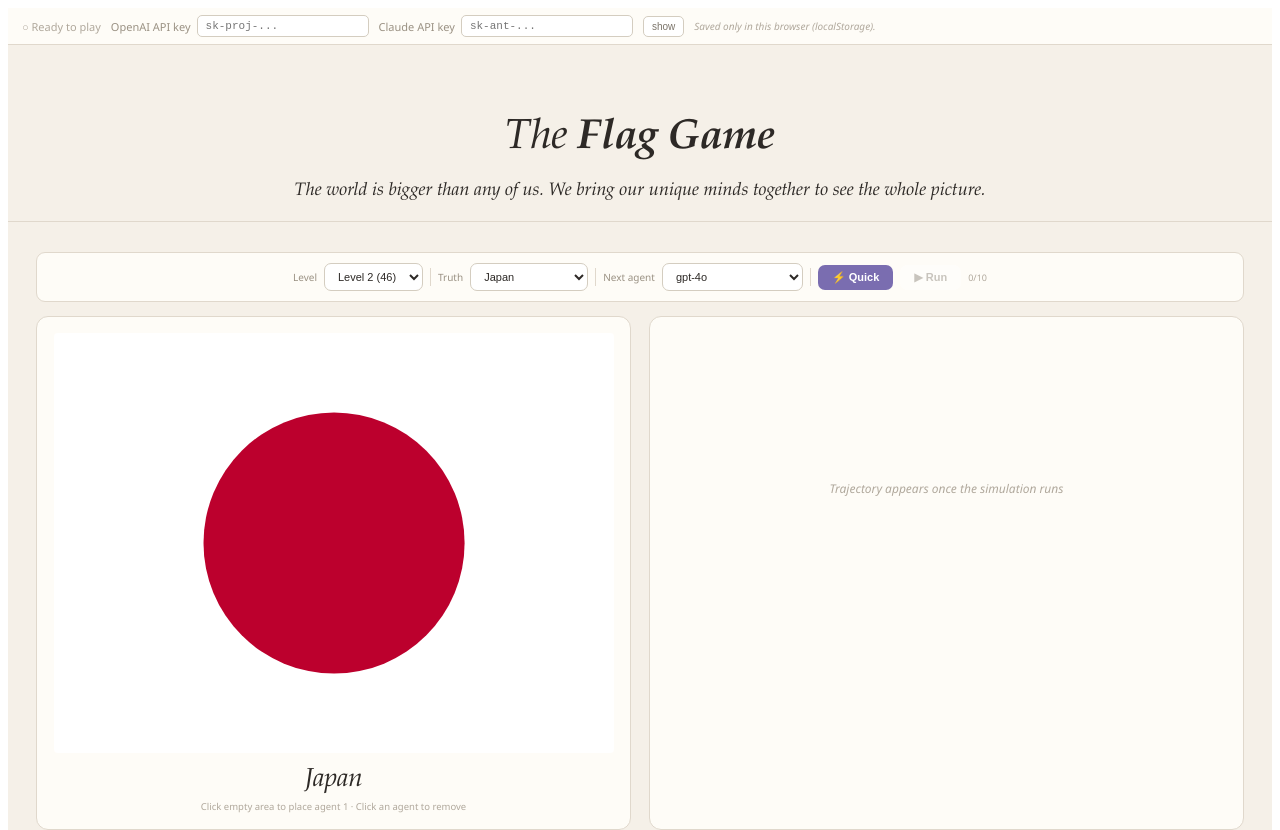
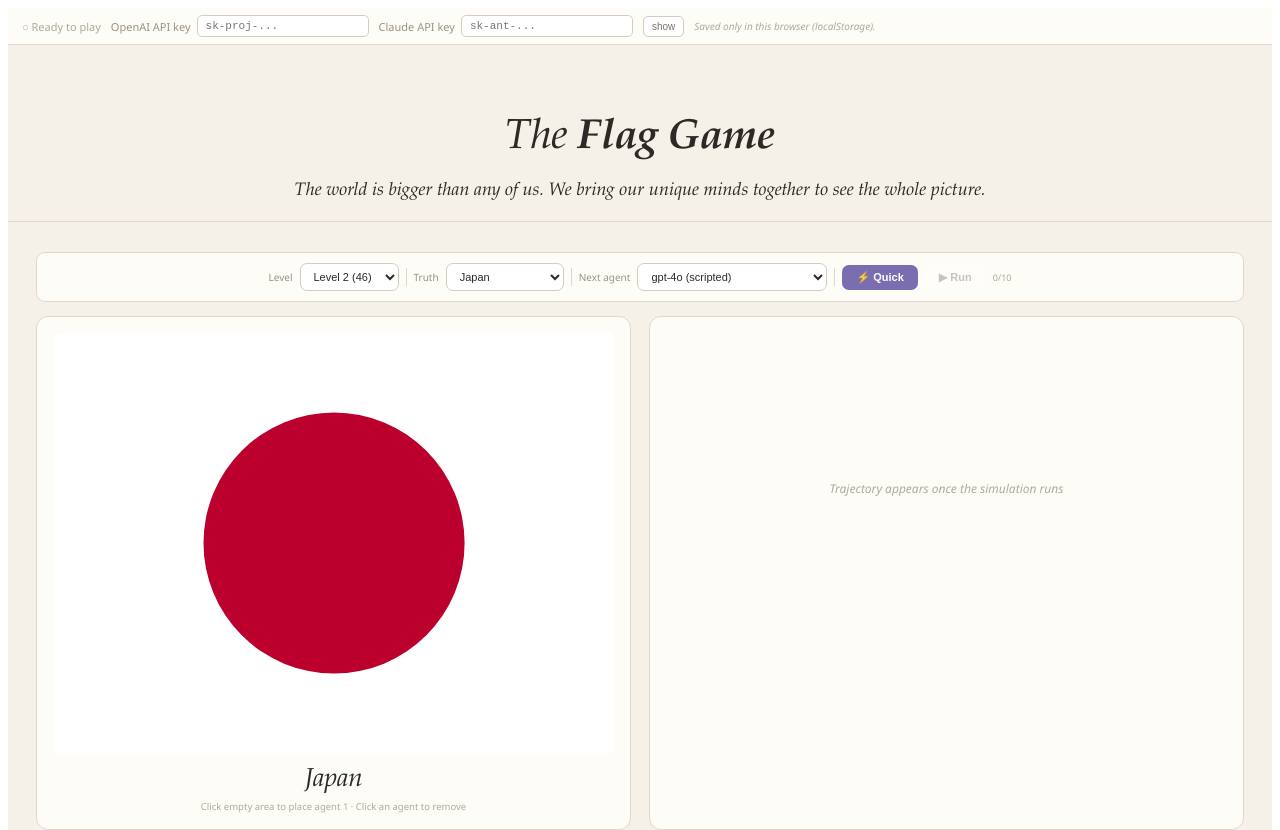
Before and after one commit to lizardp1/flag_game, a React (Vite) app: page / in a window 1280 px wide. Shown: the top 830 px of the page. Built offline with nearby package versions, Linux system fonts and the light colour scheme.

Commit message:
Label models without keys as scripted

```diff
--- a/src/App.jsx
+++ b/src/App.jsx
@@ -1,7 +1,7 @@
 import React, { useState, useEffect, useCallback, useRef, useMemo } from 'react';
 import { LineChart, Line, XAxis, YAxis, CartesianGrid, Tooltip, ResponsiveContainer } from 'recharts';
 import REAL_GRIDS_RAW from './realGrids.json';
-import { rasterizeFlag, cropAgentView, llmInteraction, PROVIDERS, availableModels, anyKey, modelMeta } from './llm';
+import { rasterizeFlag, cropAgentView, llmInteraction, PROVIDERS, availableModels, anyKey, hasModelKey, modelMeta } from './llm';
 
 /* ═══════ EMBEDDED REAL FLAG SVGs (from flag-icons, optimized with svgo) ═══════ */
 const FLAG_SVG={
@@ -692,8 +692,8 @@ function OutcomePanel({shares,truthC,agents,guesses}){if(!shares)return null;con
 
 /* ═══════ MAIN ═══════ */
 function FlagGame({keys}){
-  const live=anyKey(keys);const avail=useMemo(()=>availableModels(keys),[keys]);
   const[lvl,setLvl]=useState(1);const[truth,setTruth]=useState('Japan');const[agents,setAgents]=useState([]);const[model,setModel]=useState('gpt-4o');
+  const live=hasModelKey(model,keys);const avail=useMemo(()=>availableModels(keys),[keys]);
   const[phase,setPhase]=useState('setup');const[guesses,setGuesses]=useState([]);const[allG,setAllG]=useState([]);const[traj,setTraj]=useState([]);
   const[step,setStep]=useState(0);const[pr,setPr]=useState(0);const[cons,setCons]=useState(false);const[active,setActive]=useState([]);
   const[hovIdx,setHovIdx]=useState(null);const[fShares,setFS]=useState(null);const[apiError,setApiError]=useState(null);const iRef=useRef(null);const sim=useRef(null);const nid=useRef(1);
@@ -840,13 +840,14 @@ function runStepAdv(ag,grid,rng,advTarget){if(ag.length<2)return;const si=Math.f
 function probeAllAdv(ag,grid,advTarget){return ag.map(a=>a.adv?advTarget:bestGuess(analyzeCrop(grid,a.top,a.left),a.memory,a));}
 
 function AdversarialGame({keys}){
-  const live=anyKey(keys);const avail=useMemo(()=>availableModels(keys),[keys]);
+  const[model,setModel]=useState('gpt-4o');
+  const live=hasModelKey(model,keys);const avail=useMemo(()=>availableModels(keys),[keys]);
   const[lvl,setLvl]=useState(0);
   const[truth,setTruth]=useState(()=>{const ts=LEVELS[0].truth;return ts[Math.floor(Math.random()*ts.length)];});
   const[advTarget,setAdvTarget]=useState(()=>{const ts=LEVELS[0].truth;return ts.find(c=>c!==ts[0])||ts[0];});
   const[advReason,setAdvReason]=useState(()=>describeFlag(LEVELS[0].truth[1]||LEVELS[0].truth[0]));
   useEffect(()=>{setAdvReason(describeFlag(advTarget));},[advTarget]);
-  const[model,setModel]=useState('gpt-4o');const[agents,setAgents]=useState(()=>makeAdvAgents('gpt-4o'));
+  const[agents,setAgents]=useState(()=>makeAdvAgents('gpt-4o'));
   const[phase,setPhase]=useState('setup');const[guesses,setGuesses]=useState([]);const[allG,setAllG]=useState([]);const[traj,setTraj]=useState([]);
   const[step,setStep]=useState(0);const[pr,setPr]=useState(0);const[cons,setCons]=useState(false);const[active,setActive]=useState([]);
   const[hovIdx,setHovIdx]=useState(null);const[fShares,setFS]=useState(null);const[apiError,setApiError]=useState(null);const iRef=useRef(null);const sim=useRef(null);
@@ -985,8 +986,8 @@ function AdversarialGame({keys}){
 /* ═══════ FIRST-PERSON GAME ═══════ */
 const FP_TOTAL_ROUNDS=8;
 function FirstPersonGame({keys}){
-  const live=anyKey(keys);const avail=useMemo(()=>availableModels(keys),[keys]);
   const[model,setModel]=useState('gpt-4o');
+  const live=hasModelKey(model,keys);const avail=useMemo(()=>availableModels(keys),[keys]);
   const[lvl,setLvl]=useState(0);
   const[truth,setTruth]=useState(()=>F[0].c);
   const[playerTop,setPlayerTop]=useState(0);
@@ -1240,13 +1241,11 @@ function ApiKeyBar({keys,setKeys}){
   </div>);
 }
 
-/* When no key is entered, all model choices remain available for the game. */
+/* Models remain selectable; a missing provider key runs that choice locally. */
 function ModelPicker({keys,model,setModel,disabled,label='Next agent'}){
   const avail=availableModels(keys);
-  if(!avail.length)return(<><label style={{fontSize:10,color:T.dim}}>{label}</label>
-    <select style={{...S.sel,maxWidth:200}} disabled value="scripted"><option value="scripted">Scripted heuristic</option></select></>);
   const main=avail.filter(m=>m.group==='main'),fast=avail.filter(m=>m.group==='fast');
-  const opt=m=><option key={m.id} value={m.id}>{m.label}</option>;
+  const opt=m=><option key={m.id} value={m.id}>{m.label}{keys?.[m.provider]?'':' (scripted)'}</option>;
   return(<><label style={{fontSize:10,color:T.dim}}>{label}</label>
     <select value={model} onChange={e=>setModel(e.target.value)} style={{...S.sel,maxWidth:320}} disabled={disabled}>
       {main.length>0&&<optgroup label="Models">{main.map(opt)}</optgroup>}
--- a/src/llm.js
+++ b/src/llm.js
@@ -27,8 +27,12 @@ export function anyKey(keys) {
 }
 
 export function availableModels(keys) {
-  const keyedModels = MODELS.filter(model => keys?.[model.provider])
-  return keyedModels.length ? keyedModels : MODELS
+  return MODELS
+}
+
+export function hasModelKey(model, keys) {
+  const definition = MODEL_BY_ID[model]
+  return !!(definition && keys?.[definition.provider])
 }
 
 export function modelMeta(id) {
```
